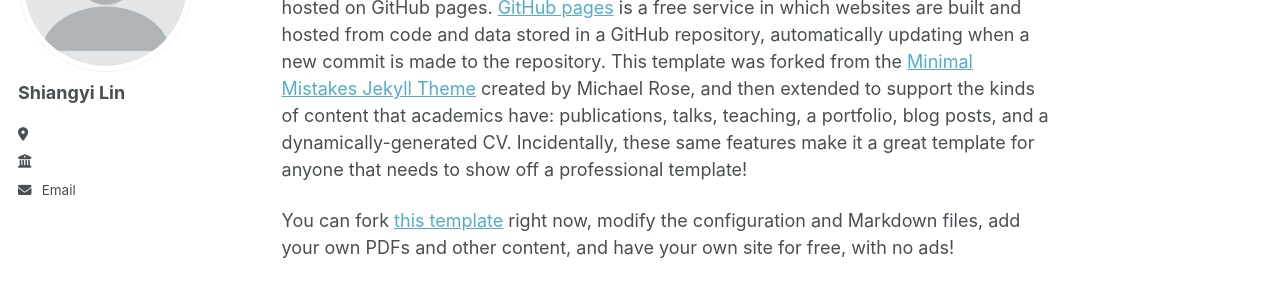
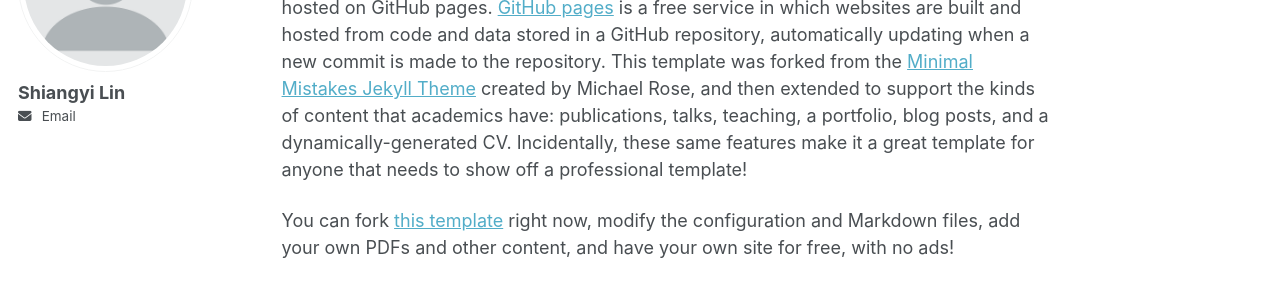
Before and after one commit to shiangyilin/shiangyilin.github.io, a Jekyll site: the page built from _pages/about.md, in a window 1280 px wide. Shown: the part 204-489 px from the top of the page. Built offline with Jekyll 4.4.1, drawn with Linux system fonts in a browser that asks for light colours; a script bundle is joined from its source files by our own code; library files that are not in the unit come from our copies.

```diff
--- a/_config.yml
+++ b/_config.yml
@@ -26,9 +26,9 @@ author:
   avatar           : "profile.png"
   name             : "Shiangyi Lin"
   pronouns         : # example: "she/her"
-  bio              : ""
-  location         : ""
-  employer         : ""
+  bio              : # ""
+  location         : # ""
+  employer         : # ""
   uri              : # URL
   email            : "shiangyi@stanford.edu"
 
@@ -138,7 +138,7 @@ yandex_site_verification :
 
 # Social Sharing
 twitter:
-  username               : &twitter
+  username               : # &twitter
 facebook:
   username               :
   app_id                 :
```
